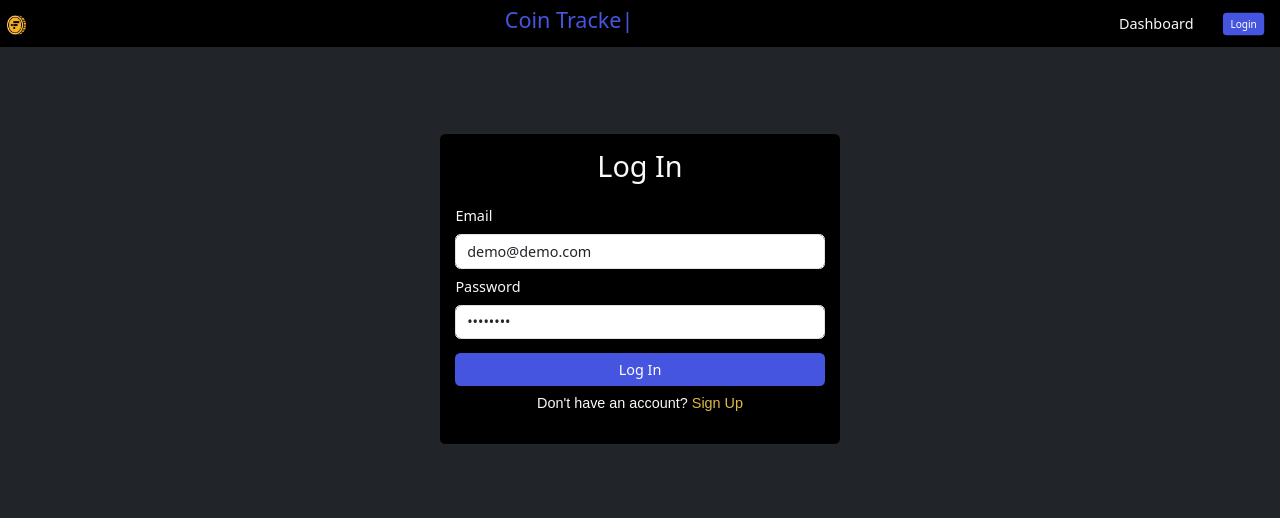
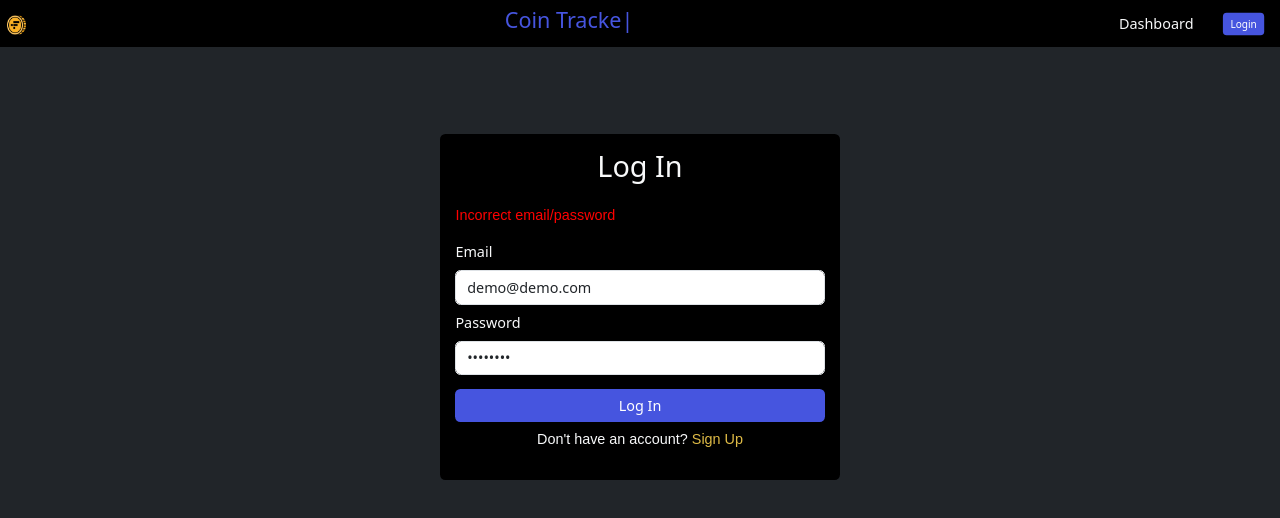
Before and after one commit to vpat95/coin-tracker, a React (Vite) app: page /login in a window 1280 px wide. Both pictures are taken after a click on the button "Log In". Shown: the top 518 px of the page. Built offline with nearby package versions, Linux system fonts and the light colour scheme; no server answers.

Commit message:
error message on incorrect login;

```diff
--- a/src/context/AuthContext.jsx
+++ b/src/context/AuthContext.jsx
@@ -6,6 +6,7 @@ const AuthContext = createContext();
 
 const AuthProvider = ({ children }) => {
   const [loading, setLoading] = useState(true);
+  const [wrong, setWrong] = useState(true)
   const [user, setUser] = useState(null);
 
   useEffect(() => {
@@ -22,9 +23,12 @@ const AuthProvider = ({ children }) => {
 
         let accountDetails = await account.get()
         setUser(accountDetails)
+        setWrong(() => true)
+
 
     }catch(err){
         console.log(err)
+        setWrong(() => false)
     }
     setLoading(false)
   }
@@ -73,12 +77,13 @@ const AuthProvider = ({ children }) => {
     user,
     loginUser,
     logoutUser,
-    registerUser
+    registerUser,
+    wrong
   };
 
   return (
     <AuthContext.Provider value={contextData}>
-      {loading ? <p>Loading...</p> : children}
+      {loading ? <p style={{color:'white'}}>Loading...</p> : children}
     </AuthContext.Provider>
   );
 };
--- a/src/pages/Login.jsx
+++ b/src/pages/Login.jsx
@@ -4,7 +4,7 @@ import {Link, useNavigate} from 'react-router-dom'
 import {Card, Form, Button, Container} from 'react-bootstrap'
 
 function Login() {
-    const {user, loginUser} = useAuth()
+    const {user, loginUser, wrong} = useAuth()
     const [login, setLoginInfo] = useState({
         email: 'demo@demo.com',
         password: 'demo1234'
@@ -46,7 +46,9 @@ function Login() {
                     <Card.Body>
                         <h2 className='text-center mb-4'>Log In</h2>
                         <Form className="text-light" onSubmit={handleSubmit}>
+                            {wrong === true ? null : <p style={{color:'red'}}>Incorrect email/password</p>}
                             <Form.Group id="email">
+                                <Form.Label></Form.Label>
                                 <Form.Label>Email</Form.Label>
                                 <Form.Control onChange={handleChange} name='email' type="email" value={login.email} required/>
                             </Form.Group>
```
